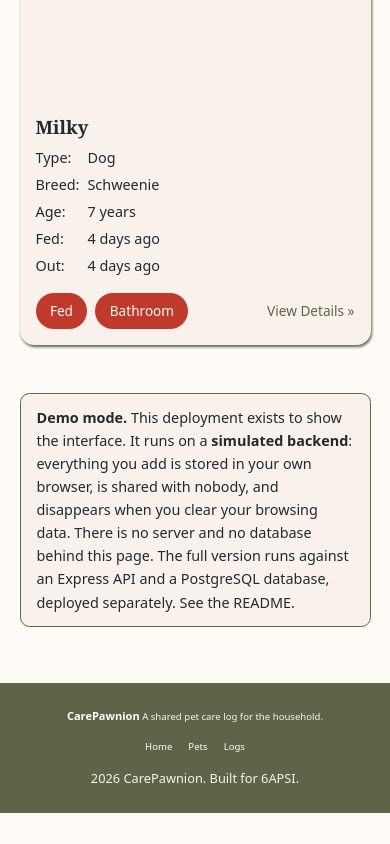
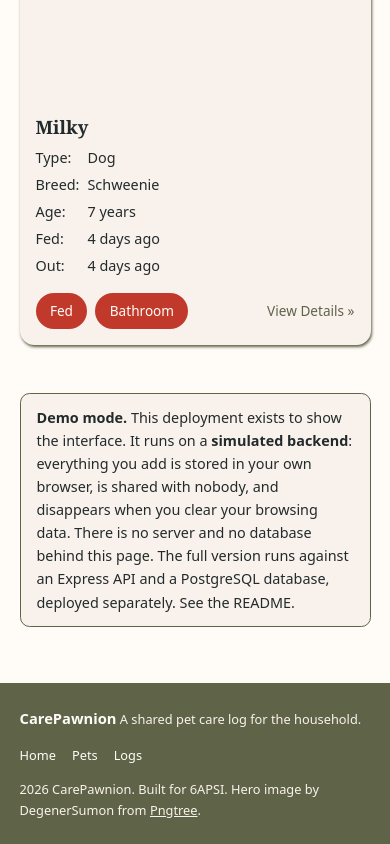
Before and after one commit to RandelYumul/CarePawnion, a React (Vite) app in the folder client/: page / in a window 390 px wide. Shown: the part 2164-3008 px from the top of the page. Before the commit the page ends 2977 px from the top, so only its background shows below. Built offline with nearby package versions, Linux system fonts and the light colour scheme; no server answers.

Commit message:
Footer adjusted

```diff
--- a/client/src/components/Footer.jsx
+++ b/client/src/components/Footer.jsx
@@ -26,7 +26,10 @@ export default function Footer() {
         </nav>
 
         <p className="footer-fine muted">
-          {YEAR} CarePawnion. Built for 6APSI.
+          {YEAR} CarePawnion. Built for 6APSI. Hero image by DegenerSumon from{' '}
+          <a href="https://pngtree.com/freepng/mixed-breed-dog-and-cat-looking-at-each-other-isolated-on-white_14804108.html">
+            Pngtree
+          </a>.
         </p>
       </div>
     </footer>
--- a/client/src/styles.css
+++ b/client/src/styles.css
@@ -477,8 +477,6 @@ html, body, #root {
   min-width: 0;
 }
 
-/* One line with dots at the end, so "Sir Bartholomew Fluffington III" cannot
-   stretch the column. */
 .hr-due-name {
   font-size: 1rem;
   overflow: hidden;
@@ -506,7 +504,6 @@ html, body, #root {
   padding: 0;
 }
 
-/* Tablet. The clock moves above the two lists, which stay side by side. */
 @media (max-width: 64rem) {
   .hr-top {
     grid-template-columns: 1fr 1fr;
@@ -522,8 +519,6 @@ html, body, #root {
   .hr-shortcuts { justify-content: space-between; }
 }
 
-/* Phone. Everything in one column. */
-/* Phone. Clock on top, the two lists side by side below it. */
 @media (max-width: 48rem) {
   .home_rectangle {
     border-radius: 1rem;
@@ -693,10 +688,18 @@ html, body, #root {
 }
 
 /* Red means due, green means done within the limit in format.js. */
-.chip-due { background: var(--color-accent); }
-.chip-ok { background: var(--color-primary); }
-
-.chip:hover { filter: brightness(.92); }
+.chip-due {
+  background: var(--color-accent);
+}
+
+.chip-ok {
+  background: var(--color-primary);
+}
+
+.chip:hover {
+  filter: brightness(.92);
+}
+
 .chip:disabled { opacity: .6; cursor: default; }
 
 .pet-link {
@@ -1492,11 +1495,19 @@ code { font-size: .85em; overflow-wrap: anywhere; }
   font-size: .8rem;
 }
 
+.footer-fine a {
+  color: inherit;
+}
+
 @media (max-width: 48rem) {
   .footer-inner {
     flex-direction: column;
-    align-items: center;
-    font-size: 0.6rem;
+    align-items: flex-start;
+    font-size: 0.8rem;
+  }
+
+  .footer-fine {
+    font-size: 0.8rem;
   }
 }
 
```
